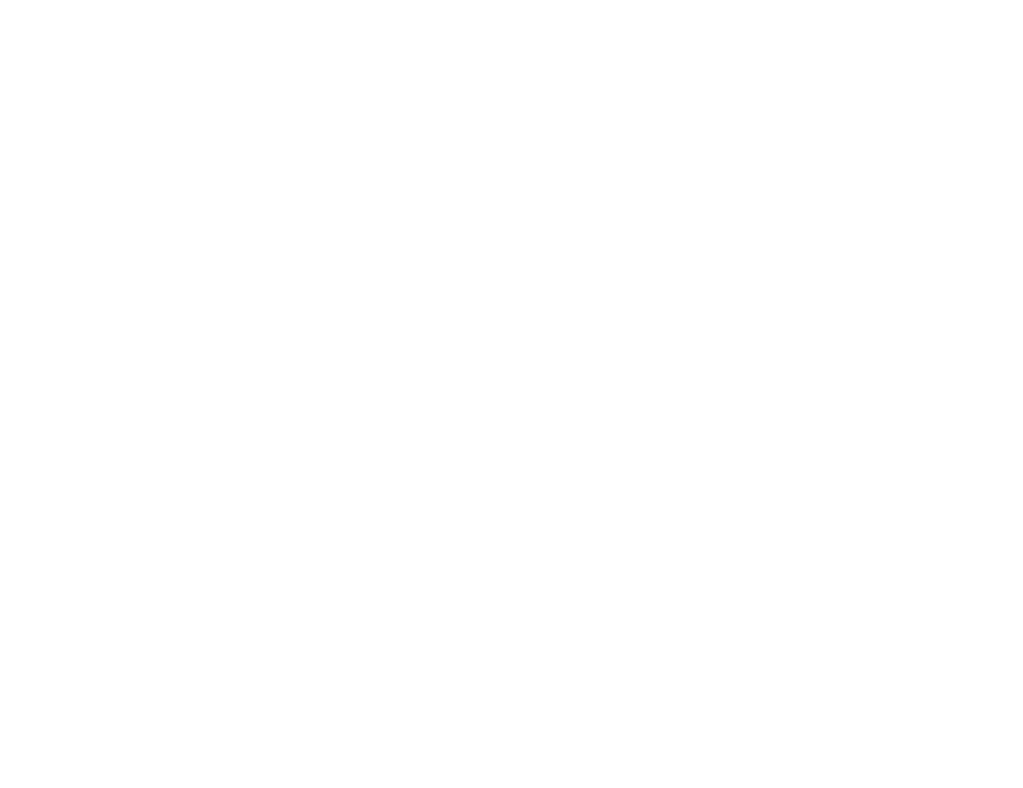
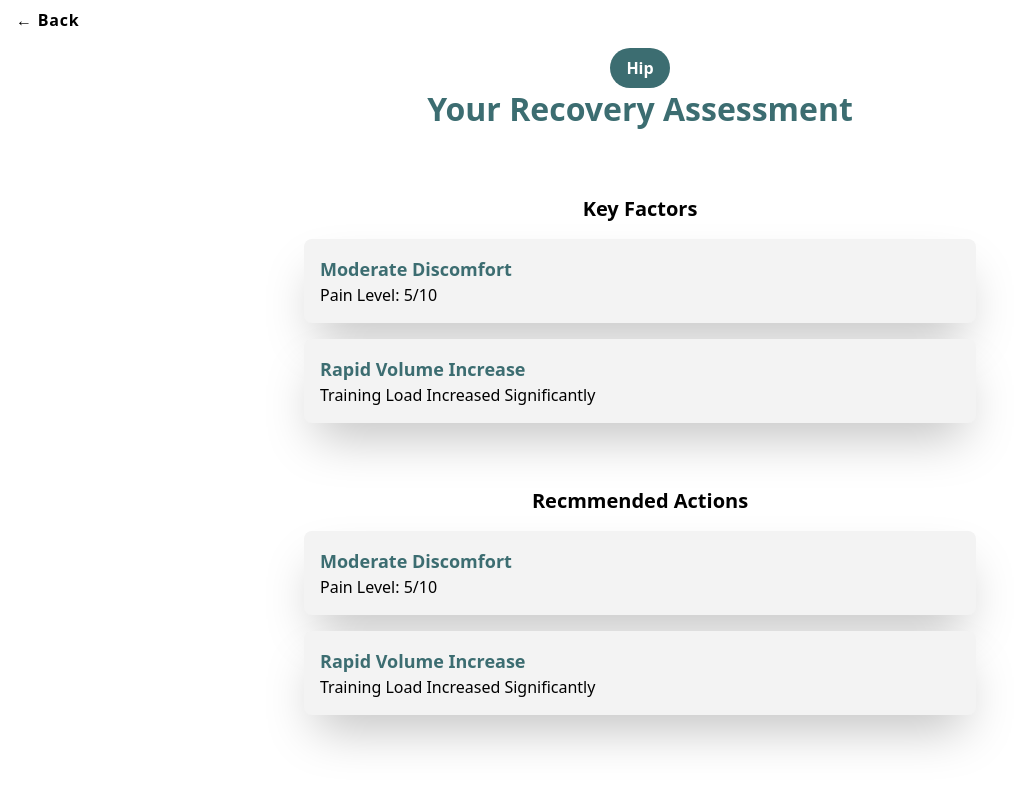
Before and after one commit to taib9/LiftSafe, a React (Vite) app: page /results in a window 1280 px wide. Before the commit this address had no page. Shown: the top 788 px of the page, without its empty margins (0-1023 px from the left). Built offline with nearby package versions, Linux system fonts and the light colour scheme; no server answers.

Commit message:
results and pain selection

```diff
--- a/package.json
+++ b/package.json
@@ -10,7 +10,7 @@
     "preview": "vite preview"
   },
   "dependencies": {
-    "@supabase/supabase-js": "^2.93.2",
+    "@supabase/supabase-js": "^2.93.3",
     "@tailwindcss/vite": "^4.1.18",
     "react": "^19.2.0",
     "react-dom": "^19.2.0",
--- a/src/App.jsx
+++ b/src/App.jsx
@@ -2,6 +2,7 @@ import { Routes, Route } from "react-router-dom";
 import Landing from "./pages/Landing";
 import SupabaseTest from "./pages/SupabaseTest";
 import PainSelection from "./pages/PainSelection";
+import Results from "./pages/Results";
 
 function App() {
   return (
@@ -9,6 +10,7 @@ function App() {
       <Route path="/" element={<Landing />} />
       <Route path="/supabasetest" element={<SupabaseTest />} />
       <Route path="/pain-selection" element={<PainSelection />} />
+      <Route path="/results" element={<Results />} />
     </Routes>
   );
 }
--- /dev/null
+++ b/src/components/ActionCard.jsx
@@ -0,0 +1,12 @@
+import React from 'react'
+
+const KeyFactorCard = ({ title, description }) => {
+  return (
+    <div className='bg-light-gray p-4 rounded-lg shadow-2xl mt-4'>
+      <h4 className='text-teal text-lg font-bold'>{title}</h4>
+      <p className='text-black text-md font-md'>{description}</p>
+    </div>
+  )
+}
+
+export default KeyFactorCard
--- /dev/null
+++ b/src/components/KeyFactorCard.jsx
@@ -0,0 +1,12 @@
+import React from 'react'
+
+const KeyFactorCard = ({ title, description }) => {
+  return (
+    <div className='bg-light-gray p-4 rounded-lg shadow-2xl mt-4'>
+      <h4 className='text-teal text-lg font-bold'>{title}</h4>
+      <p className='text-black text-md font-md'>{description}</p>
+    </div>
+  )
+}
+
+export default KeyFactorCard
--- a/src/components/PainSelectionCard.jsx
+++ b/src/components/PainSelectionCard.jsx
@@ -1,28 +1,68 @@
 import React from "react";
 
-
-const PainSelectionCard = ({ title, description, Icon, isActive, onToggle }) => {
+const PainSelectionCard = ({
+  title,
+  description,
+  iconUrl,
+  isActive,
+  onToggle,
+}) => {
   return (
     <button type="button" onClick={onToggle}>
       <div className="relative pl-[40px] my-[1.5rem] cursor-pointer">
         <div className="absolute -left-[40px] top-1/2 -translate-y-1/2 z-10">
-        <div className={["w-[165px] h-[165px] flex items-center justify-center rounded-full shadow transition", isActive ? "bg-white border-teal border-2" : "bg-[#135E69]"].join(" ")}>
-          {Icon ? (
-            <Icon className={[ "text-[5rem] transition", isActive ? "text-teal" : "text-white"].join(" ")}/>
-          ) : null }
-
+          <div
+            className={[
+              "w-[165px] h-[165px] flex items-center justify-center rounded-full shadow transition",
+              isActive ? "bg-white border-teal border-2" : "bg-[#135E69]",
+            ].join(" ")}
+          >
+            {iconUrl ? (
+              <div
+                className={[
+                  "w-20 h-20 transition",
+                  isActive ? "bg-teal" : "bg-white",
+                ].join(" ")}
+                style={{
+                  WebkitMaskImage: `url(${iconUrl})`,
+                  maskImage: `url(${iconUrl})`,
+                  WebkitMaskRepeat: "no-repeat",
+                  maskRepeat: "no-repeat",
+                  WebkitMaskPosition: "center",
+                  maskPosition: "center",
+                  WebkitMaskSize: "contain",
+                  maskSize: "contain",
+                }}
+              />
+            ) : null}
           </div>
         </div>
 
-      <div className={["rounded-2xl p-8 pl-[120px] shadow rounded-2xl text-left transition", isActive ? "bg-[#135E69]" : "bg-light-gray"].join(" ")}>
-        <h3 className={["text-xl font-bold transition", isActive ? "text-white" : "text-teal"].join(" ")}>{title}</h3>
-        <p className={["text-lg font-medium transition", isActive ? "text-white" : "text-black"].join(" ")}>
+        <div
+          className={[
+            "rounded-2xl p-8 pl-[120px] shadow rounded-2xl text-left transition",
+            isActive ? "bg-[#135E69]" : "bg-light-gray",
+          ].join(" ")}
+        >
+          <h3
+            className={[
+              "text-xl font-bold transition",
+              isActive ? "text-white" : "text-teal",
+            ].join(" ")}
+          >
+            {title}
+          </h3>
+          <p
+            className={[
+              "text-lg font-medium transition",
+              isActive ? "text-white" : "text-black",
+            ].join(" ")}
+          >
             {description}
           </p>
         </div>
       </div>
     </button>
-
   );
 };
 
--- a/src/pages/Landing.jsx
+++ b/src/pages/Landing.jsx
@@ -50,7 +50,7 @@ const Landing = () => {
         />
       </div>
       <div className="bg-teal pb-8">
-        <div className="container px-4 mx-auto mt-16 flex flex-col gap-8 py-16 lg:py-0 lg:mt-[8rem] lg:grid lg:grid-cols-3">
+        <div className="container px-4 mx-auto mt-16 flex flex-col gap-8 py-16 lg:py-0 items-stretch lg:mt-[8rem] lg:grid lg:grid-cols-3 ">
           <LandingCard
             title="Pain Selection"
             description="Select which body parts are troubling for you. This will help tailor the app to work best for you."
--- a/src/pages/PainSelection.jsx
+++ b/src/pages/PainSelection.jsx
@@ -1,44 +1,28 @@
-import React from "react";
+import React, { useEffect } from "react";
 import PainSelectionCard from "../components/PainSelectionCard";
 import { GiKneeCap } from "react-icons/gi";
 import { useState } from "react";
 import { Link } from "react-router-dom";
-
-const cards = [
-  {
-    id: "knees",
-    title: "Knees",
-    description: "Issues with squats, lunges, leg press, or running",
-    Icon: GiKneeCap,
-  },
-  {
-    id: "shoulders",
-    title: "Shoulders",
-    description: "Issues with pressing movements",
-    Icon: GiKneeCap,
-  },
-  {
-    id: "lower-back",
-    title: "Lower Back",
-    description: "Issues with lifting from below",
-    Icon: GiKneeCap,
-  },
-  {
-    id: "hips",
-    title: "Hips",
-    description: "Issues with squats",
-    Icon: GiKneeCap,
-  },
-  {
-    id: "elbow",
-    title: "Elbow",
-    description: "Issue with elbows",
-    Icon: GiKneeCap,
-  },
-];
+import { supabase } from "../lib/supabaseClient";
 
 const PainSelection = () => {
+  const [painAreas, setPainAreas] = useState([]);
   const [activeCards, setActiveCards] = useState([]);
+
+  useEffect(() => {
+    const fetchPainAreas = async () => {
+      const { data, error } = await supabase
+      .from('pain_area_id')
+      .select("*")
+
+      if (error) {
+        console.log("Supabase error:", error)
+      } else {
+        setPainAreas(data)
+      }
+    };
+    fetchPainAreas()
+  }, [])
 
   const toggleCard = (id) => {
     setActiveCards((prev) =>
@@ -64,14 +48,14 @@ const PainSelection = () => {
           Complete a short questionaire to identify your injury risk
         </h2>
         <div className="container mx-auto max-w-5xl mt-8 gap-4 flex flex-col">
-          {cards.map((card) => (
+          {painAreas.map((area) => (
             <PainSelectionCard
-              key={card.id}
-              title={card.title}
-              description={card.description}
-              Icon={card.Icon}
-              isActive={activeCards.includes(card.id)}
-              onToggle={() => toggleCard(card.id)}
+              key={area.id}
+              title={area.name}
+              description={area.description}
+              iconUrl={area.icon}
+              isActive={activeCards.includes(area.id)}
+              onToggle={() => toggleCard(area.id)}
             />
           ))}
         </div>
--- /dev/null
+++ b/src/pages/Results.jsx
@@ -0,0 +1,66 @@
+import React from 'react'
+import { Link } from 'react-router-dom'
+import KeyFactorCard from '../components/KeyFactorCard'
+import ActionCard from '../components/ActionCard'
+
+const factorCard = [
+  {
+    id: "Moderate-Discomfort",
+    title: "Moderate Discomfort",
+    description: "Pain Level: 5/10"
+  },
+  {
+    id: "Rapid-Volume-Increase",
+    title: "Rapid Volume Increase",
+    description: "Training Load Increased Significantly"
+  }
+]
+
+const actionCard = [
+  {
+    id: "Immediate Action",
+    title: "Moderate Discomfort",
+    description: "Pain Level: 5/10"
+  },
+  {
+    id: "Rapid-Volume-Increase",
+    title: "Rapid Volume Increase",
+    description: "Training Load Increased Significantly"
+  }
+]
+
+const Results = () => {
+  return (
+     <div>
+      <div className="flex">
+        <Link
+          to="/"
+          className="font-bold tracking-wider text-black pt-2 items-center flex pl-4 w-auto"
+        >
+          ← Back
+        </Link>
+
+      </div>
+      <div className="container mx-auto mt-4 flex flex-col items-center">
+        <h2 className='text-white bg-teal font-bold px-4 py-2 rounded-full'>Hip</h2>
+        <h1 className="text-2xl lg:text-[2rem] text-teal text-center font-bold">
+          Your Recovery Assessment
+        </h1>
+      </div>
+      <div className='container mt-16 max-w-2xl mx-auto'>
+        <h3 className='text-black font-bold text-xl text-center'>Key Factors</h3>
+        {factorCard.map((factorcard) => (
+          <KeyFactorCard key={factorcard.id} title={factorcard.title} description={factorcard.description}/>
+        ))}
+      </div>
+      <div className='container mt-16 max-w-2xl mx-auto'>
+        <h3 className='text-black font-bold text-xl text-center'>Recmmended Actions</h3>
+        {actionCard.map((actioncard) => (
+          <ActionCard key={actioncard.id} title={actioncard.title} description={actioncard.description}/>
+        ))}
+      </div>
+    </div>
+  )
+}
+
+export default Results
```
Also changed, not shown: 1 other file (tests, documents, lock files or other folders). Lines whose indentation alone changed are shown as unchanged.
